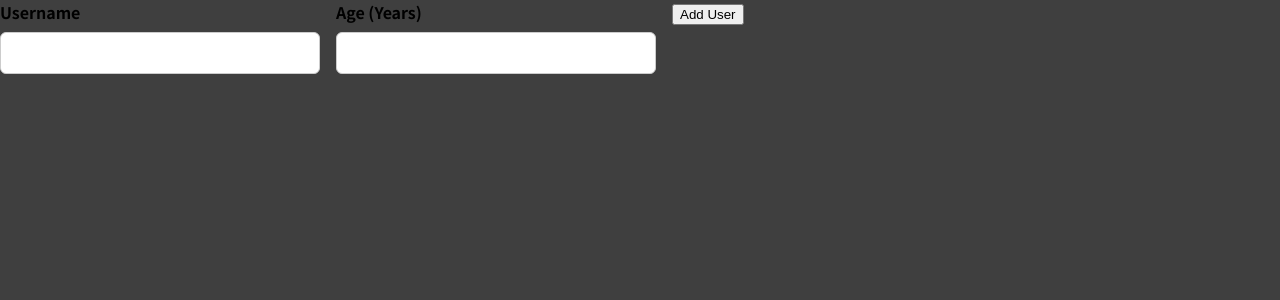
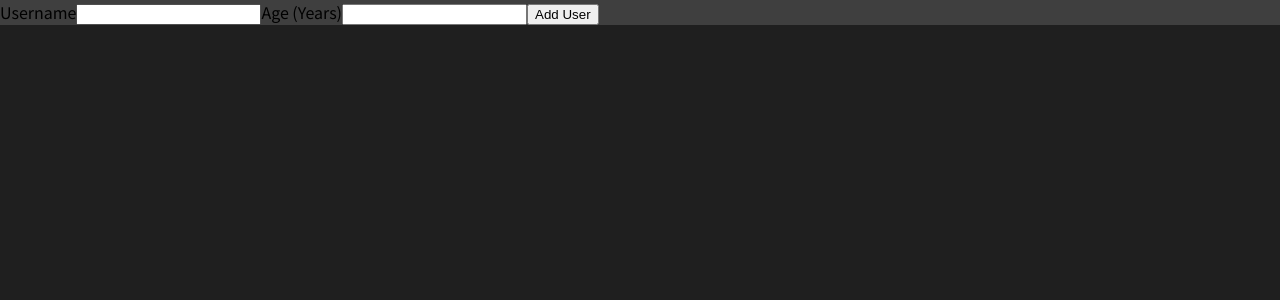
Before and after one commit to farimahnassiri/React, a React (Create React App) app in the folder adding-users/: page / in a window 1280 px wide. Shown: the top 300 px of the page. Built offline with nearby package versions, Linux system fonts and the light colour scheme.

Commit message:
new user homepage added

```diff
--- a/adding-users/src/App.js
+++ b/adding-users/src/App.js
@@ -1,11 +1,11 @@
-import React , { useState } from 'react';
+import React from 'react';
 
-import NewUserForm from "./components/NewUser/NewUserForm";
+import AddUser from "./components/Users/AddUser";
 
 function App() {
   return (
     <div>
-    <NewUserForm/>
+    <AddUser/>
     </div>
   );
 }
--- a/adding-users/src/components/NewUser/NewUserForm.css
+++ /dev/null
@@ -1,26 +0,0 @@
-.new-user__controls {
-    display: flex;
-    flex-wrap: wrap;
-    gap: 1rem;
-    margin-bottom: 1rem;
-    text-align: left;
-  }
-
-  .new-user__control label {
-    font-weight: bold;
-    margin-bottom: 0.5rem;
-    display: block;
-  }
-
-  .new-user__control input {
-    font: inherit;
-    padding: 0.5rem;
-    border-radius: 6px;
-    border: 1px solid #ccc;
-    width: 20rem;
-    max-width: 100%;
-  }
-
-  .new-user_actions {
-    text-align: right;
-  }
--- a/adding-users/src/components/NewUser/NewUserForm.js
+++ /dev/null
@@ -1,63 +0,0 @@
-import React, { useState } from 'react';
-
-import './NewUserForm.css';
-
-
-const NewUserForm = (props) =>{
-
-    const [enteredName, setEnteredName] = useState('');
-    const [enteredAge, setEnteredAge] = useState('');
-
-    const nameChangeHandler = (event) => {
-        setEnteredName(event.target.value);
-    };
-
-    const ageChangeHandler = (event) => {
-        setEnteredAge(event.target.value);
-    };
-
-    const submitHandler = (event) => {
-        event.preventDefault();
-
-        const newUsereData = {
-          name: enteredName,
-          age: enteredAge
-        };
-
-       // props.onSaveExpenseData(expenseData);
-        setEnteredName('');
-        setEnteredAge('');
-      };
-
-    return(
-        <form onSubmit={submitHandler}>
-        <div className='new-user__controls'>
-            <div className='new-user__control'>
-              <label>Username</label>
-              <input
-                type='text'
-                value={enteredName}
-                onChange={nameChangeHandler}
-              />
-            </div>
-
-
-          <div className='new-user__control'>
-              <label>Age (Years)</label>
-              <input
-                type='number'
-                min='1'
-                step='1'
-                value={enteredAge}
-                onChange={ageChangeHandler}
-              />
-            </div>
-          <div className='new-user__actions'>
-            <button type='submit'>Add User</button>
-          </div>
-        </div>
-      </form>
-    );
-};
-
-export default NewUserForm;
--- /dev/null
+++ b/adding-users/src/components/Users/AddUser.js
@@ -0,0 +1,20 @@
+import React from 'react';
+import "./AddUser.css";
+
+const AddUser = (props) => {
+    const addUserHandler = (event) =>{
+        event.preventDefault();
+    };
+
+    return (
+    <form onSubmit={addUserHandler}>
+        <label htmlFor="username">Username</label>
+        <input id="username" type="text"/>
+        <label htmlFor="age">Age (Years)</label>
+        <input id="age" type="number"/>
+        <button type="submit">Add User</button>
+    </form>
+    );
+};
+
+export default AddUser;
--- a/adding-users/src/index.css
+++ b/adding-users/src/index.css
@@ -6,6 +6,7 @@
 
 html {
   font-family: 'Noto Sans JP', sans-serif;
+  background: #1f1f1f;
 }
 
 body {
```
Also changed, not shown: adding-users/src/components/NewUser/NewUser.js (deleted, +0 -14 lines), adding-users/src/components/Users/AddUser.css (added), 1 other file (tests, documents, lock files or other folders).
